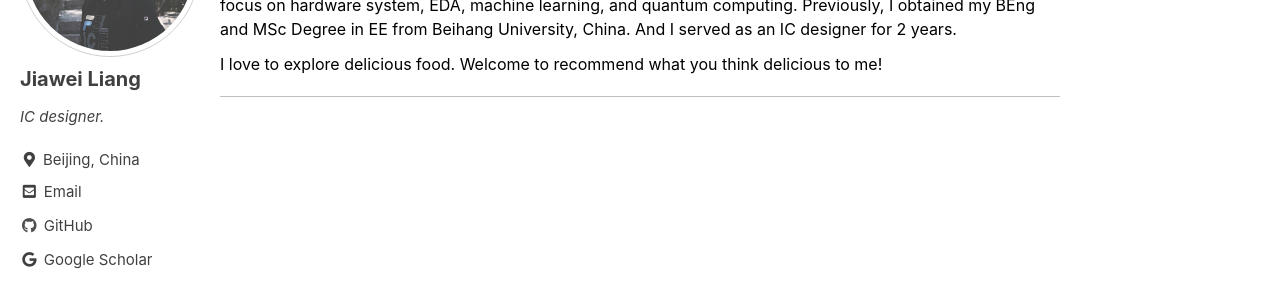
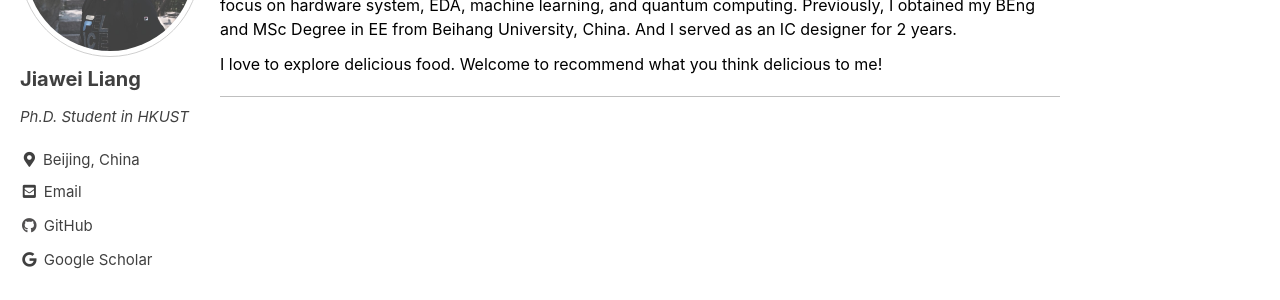
Before and after one commit to MasLiang/MasLiang.github.io, a Jekyll site: the page built from index.md, in a window 1280 px wide. Shown: the part 224-524 px from the top of the page. Built offline with Jekyll 4.4.1, drawn with Linux system fonts in a browser that asks for light colours; cached includes are drawn as plain includes.

Commit message:
Update _config.yml

```diff
--- a/_config.yml
+++ b/_config.yml
@@ -104,7 +104,7 @@ analytics:
 author:
   name             : "Jiawei Liang"
   avatar           : "/assets/images/Liang.jpg" # path of avatar image, e.g. "/assets/images/bio-photo.jpg"
-  bio              : "IC designer."
+  bio              : "Ph.D. Student in HKUST"
   location         : "Beijing, China"
   email            :
   links:
```
